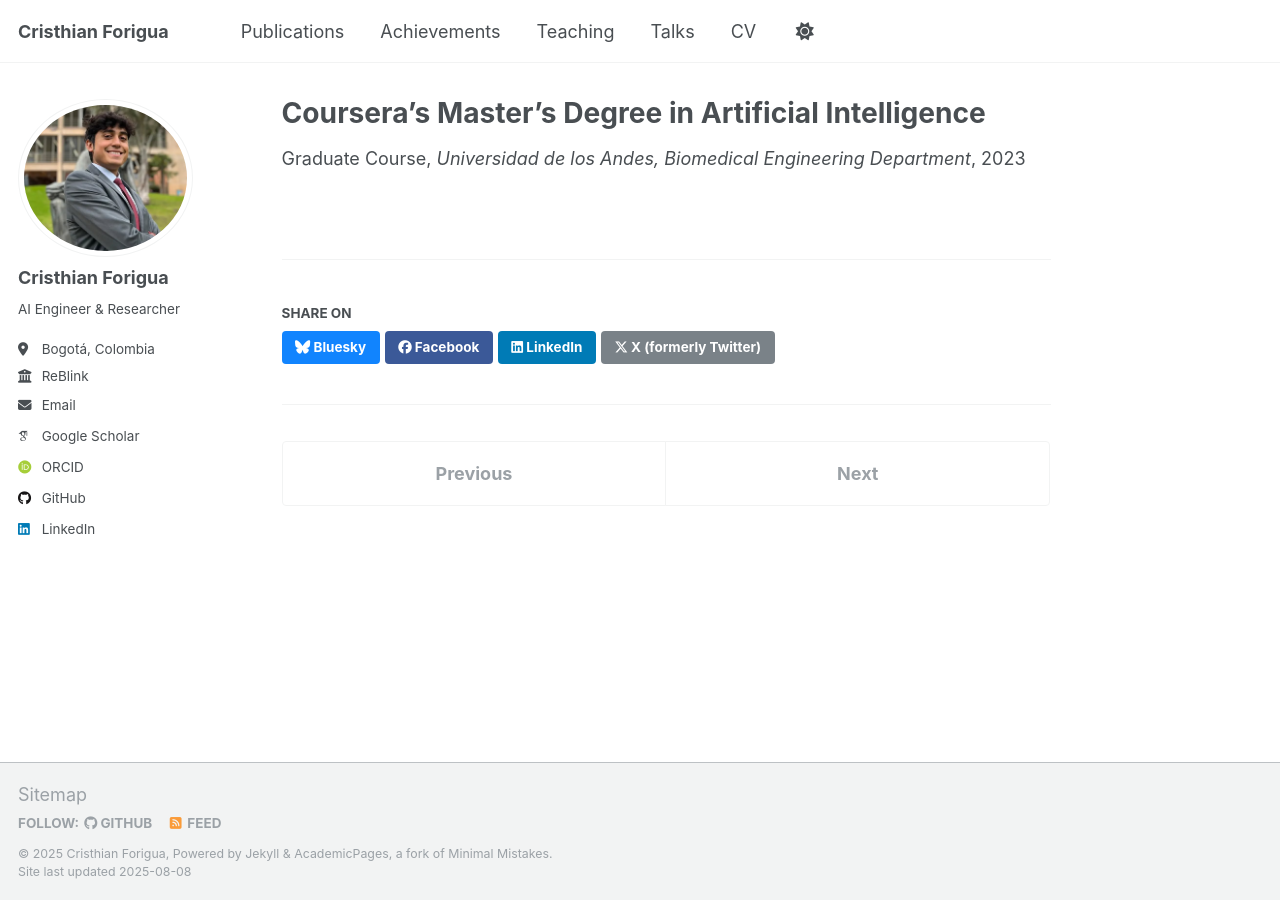
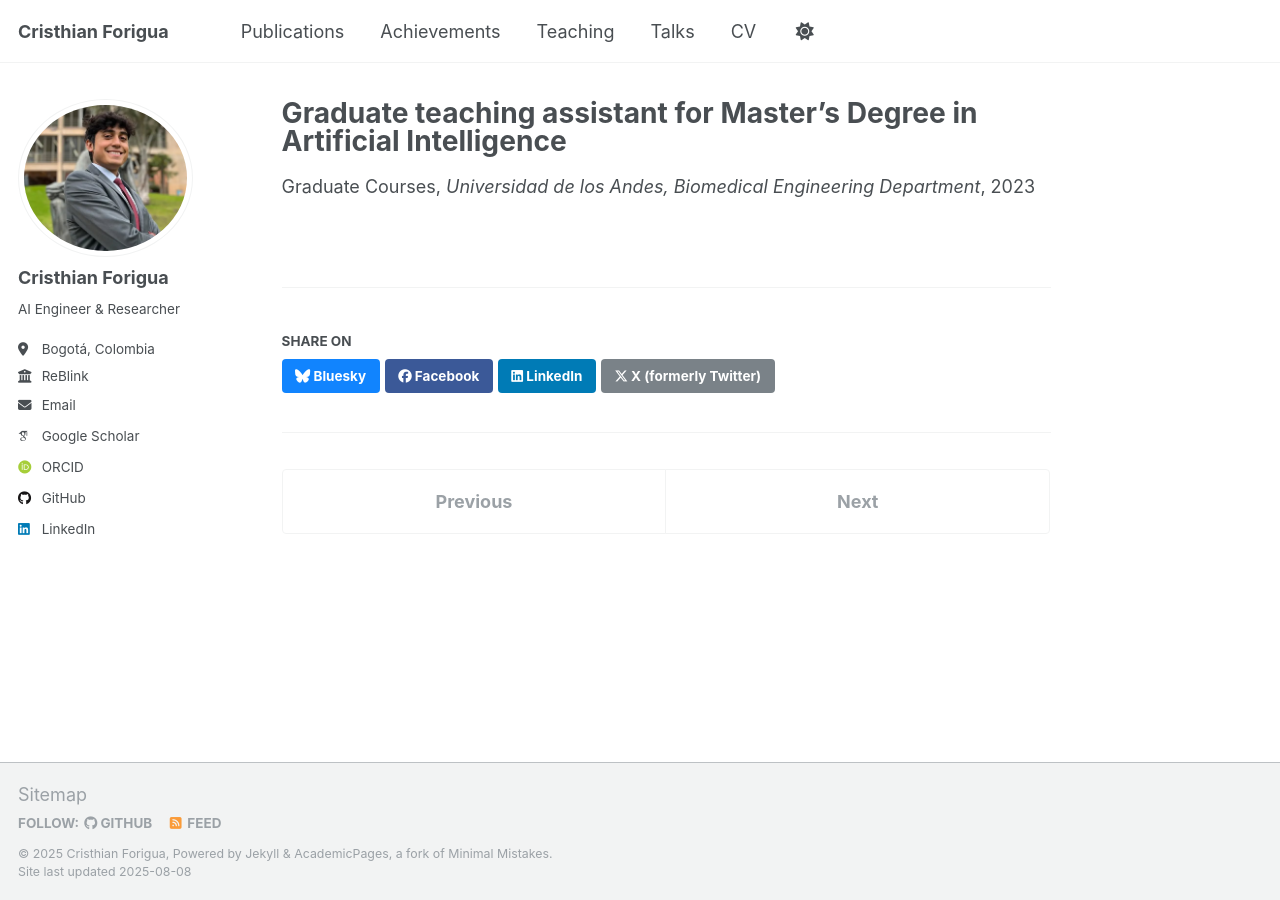
Before and after one commit to cdforigua05/cdforigua05.github.io, a Jekyll site: the page built from _teaching/coursera-masters-degree-in-artificial-intelligence.md, in a window 1280 px wide. Built offline with Jekyll 4.4.1, drawn with Linux system fonts in a browser that asks for light colours; some web fonts are replaced; a script that is not in the unit is left out.

Commit message:
Improvements updates 4

```diff
--- a/_teaching/coursera-masters-degree-in-artificial-intelligence.md
+++ b/_teaching/coursera-masters-degree-in-artificial-intelligence.md
@@ -1,7 +1,7 @@
 ---
-title: "Coursera’s Master’s Degree in Artificial Intelligence"
+title: "Graduate teaching assistant for Master’s Degree in Artificial Intelligence"
 collection: teaching
-type: "Graduate Course"
+type: "Graduate Courses"
 permalink: /teaching/coursera-masters-degree-in-artificial-intelligence
 venue: "Universidad de los Andes, Biomedical Engineering Department"
 date: 2023-01-01
```
Also changed, not shown: _teaching/advanced-machine-learning.md (+1 -1 lines), _teaching/computer-vision.md (+1 -1 lines).
